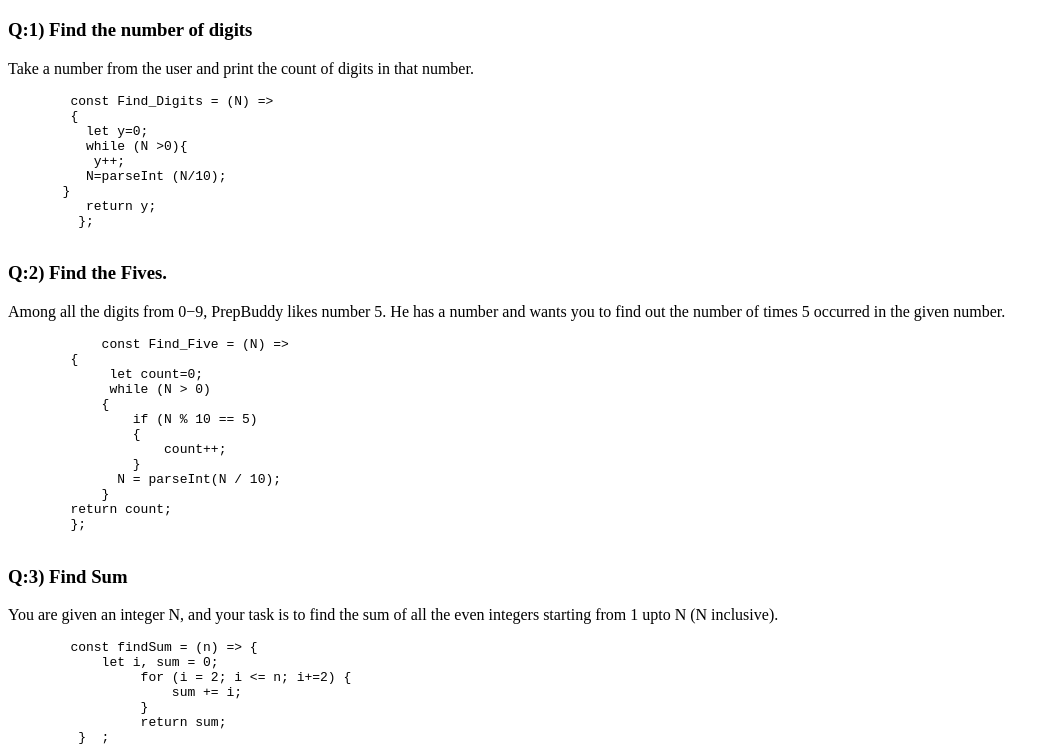
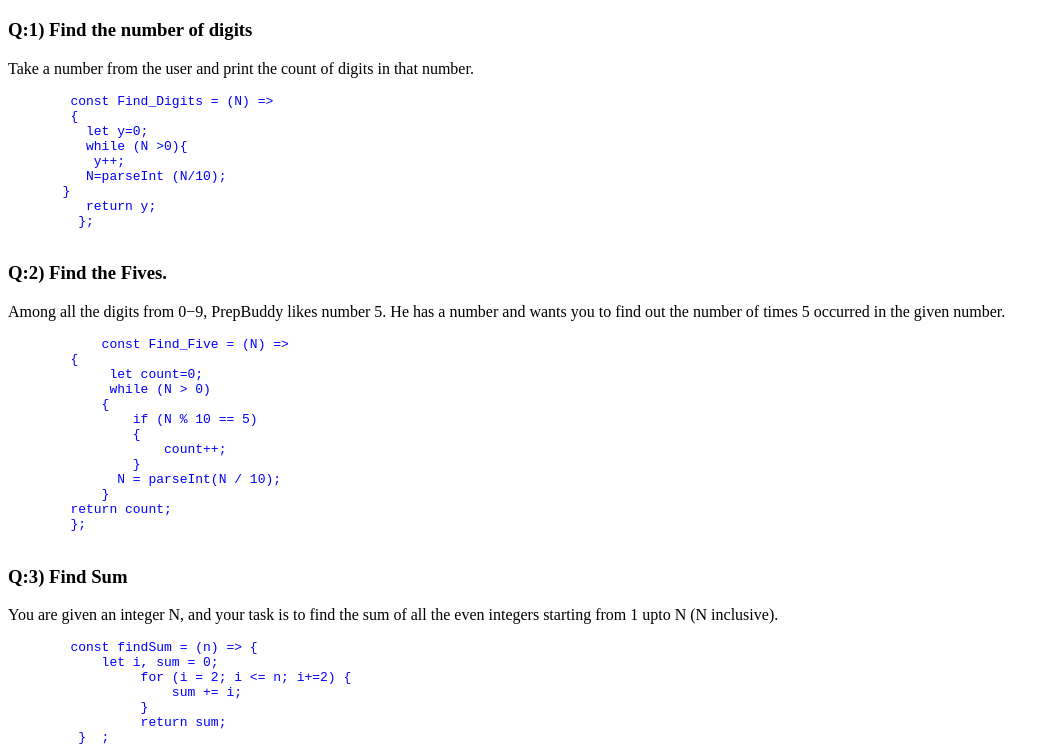
Before and after one commit to vikaspatil2277/javascript-handson-3, a plain HTML site: page index.html in a window 1280 px wide. Shown: the part 61-807 px from the top of the page, without its empty margins (0-1055 px from the left). Drawn offline with Linux system fonts and the light colour scheme.

Commit message:
modified

```diff
--- a/index.html
+++ b/index.html
@@ -5,7 +5,13 @@
     <meta http-equiv="X-UA-Compatible" content="IE=edge">
     <meta name="viewport" content="width=device-width, initial-scale=1.0">
     <title>Iteration Statements</title>
+    <style>
+      pre{
+        color: blue;
+      }
+    </style>
 </head>
+
 <body>
    <center> <h1>Iteration Statement</h1></center>
 <h3>    Q:1) Find the number of digits</h3>
```
